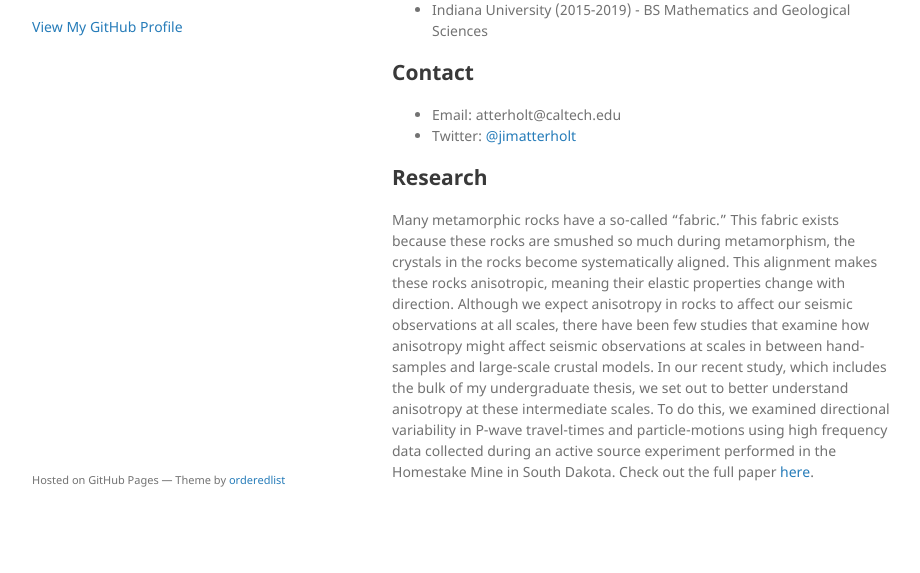
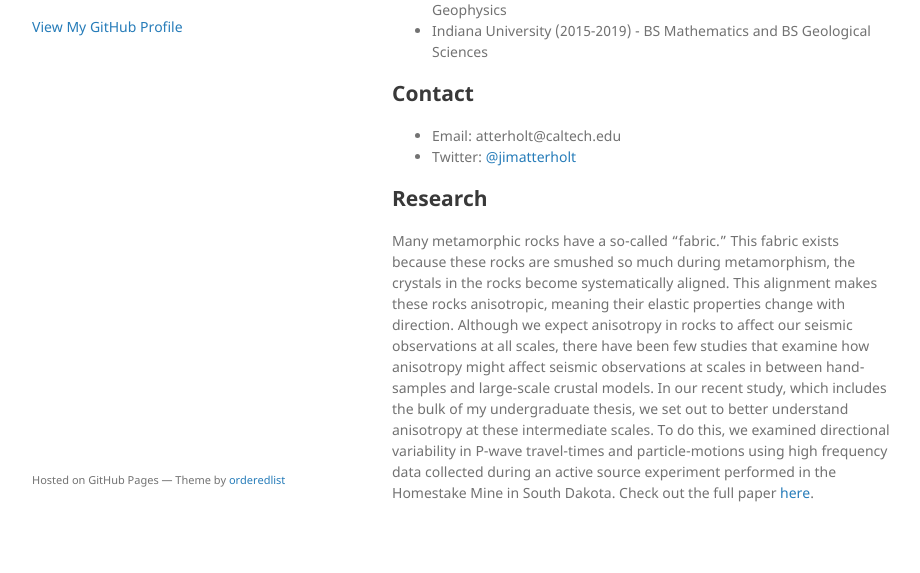
Before and after one commit to atterholt/atterholt.github.io, a Jekyll site: the page built from index.md, in a window 1280 px wide. Shown: the part 341-914 px from the top of the page, without its empty margins (178-1098 px from the left). Built offline with Jekyll 4.4.1, drawn with Linux system fonts in a browser that asks for light colours; our own code applies the rules of GitHub Pages for plain Markdown files; some of the changed lines change nothing that is shown; some of the changed text lies outside the part shown.

Commit message:
Update index.md

```diff
--- a/index.md
+++ b/index.md
@@ -8,8 +8,8 @@
 
 ## Education
 
-*   Caltech (2019-present) - PhD (in progress) Geophysics
-*   Indiana University (2015-2019) - BS Mathematics and Geological Sciences
+*   California Institute of Technology (2019-present) - PhD (in progress) Geophysics
+*   Indiana University (2015-2019) - BS Mathematics and BS Geological Sciences
 
 ## Contact
 
```
